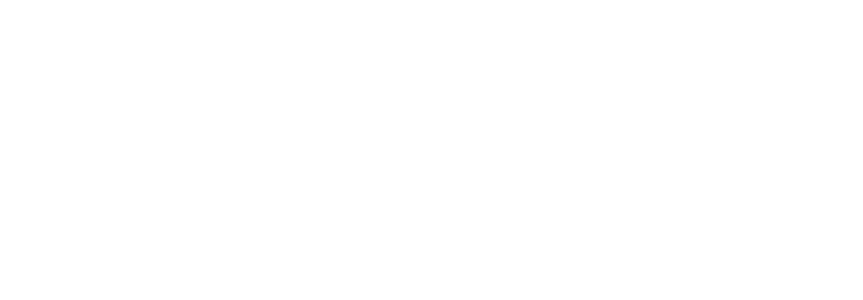
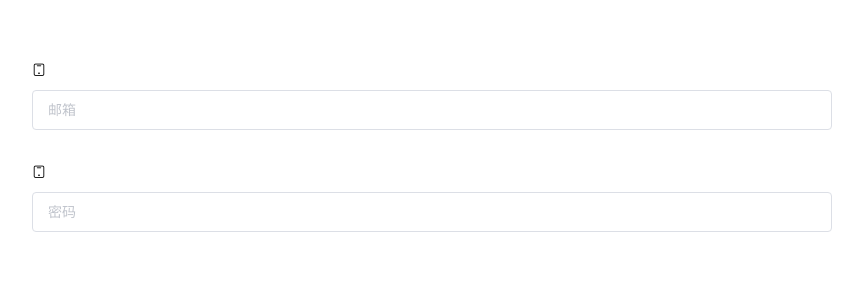
Before and after one commit to sunxiaojie79/wonderful-upload-fe, a Nuxt app: page /login in a window 1280 px wide. Before the commit this address had no page. Shown: the top 300 px of the page, without its empty margins (208-1071 px from the left). Built offline with nearby package versions, Linux system fonts and the light colour scheme.

Commit message:
feat:登录页面

```diff
--- /dev/null
+++ b/layouts/login.vue
@@ -0,0 +1,19 @@
+<template>
+    <div class="">
+      <nuxt></nuxt>
+    </div>
+</template>
+
+<script type="text/ecmascript-6">
+export default {
+    name: "",
+    data() {
+        return {}
+    },
+    components: {},
+    methods: {}
+}
+</script>
+
+<style lang="stylus" scoped>
+</style>
--- a/nuxt.config.js
+++ b/nuxt.config.js
@@ -52,6 +52,8 @@
   ** Nuxt.js modules
   */
   modules: [
+    // '@nuxtjs/axios',
+    '@nuxtjs/proxy'
   ],
   /*
   ** Build configuration
@@ -59,5 +61,14 @@
   */
   build: {
     transpile: [/^element-ui/],
+  },
+  proxy: {
+    "/api/": {
+      target: "http://127.0.0.1:7001",
+      secure: false,
+      pathRewrite: {
+        '^/api': ""
+      }
+    },
   }
 }
--- a/package.json
+++ b/package.json
@@ -10,14 +10,18 @@
     "test": "jest"
   },
   "dependencies": {
+    "@nuxtjs/proxy": "^2.0.1",
     "element-ui": "^2.13.2",
-    "nuxt": "^2.14.0"
+    "nuxt": "^2.14.0",
+    "svg-captcha": "^1.4.0"
   },
   "devDependencies": {
     "@vue/test-utils": "^1.0.3",
     "babel-core": "7.0.0-bridge.0",
     "babel-jest": "^26.1.0",
     "jest": "^26.1.0",
+    "stylus": "^0.54.8",
+    "stylus-loader": "^3.0.2",
     "vue-jest": "^3.0.4"
   }
 }
--- /dev/null
+++ b/pages/login.vue
@@ -0,0 +1,41 @@
+<template>
+    <div class="login-form">
+		<el-form :rules="rules">
+			<el-form-item props="email">
+			<span>
+				<i class="el-icon-mobile"></i>
+			</span>
+			<el-input placeholder="邮箱"></el-input>
+			</el-form-item>
+		</el-form>
+
+		<el-form>
+			<el-form-item props="passwd">
+			<span>
+				<i class="el-icon-mobile"></i>
+			</span>
+			<el-input placeholder="密码"></el-input>
+			</el-form-item>
+		</el-form>
+    </div>
+</template>
+
+<script type="text/ecmascript-6">
+export default {
+    layout: 'login',
+    name: "",
+    data() {
+        return {
+			rules:{}
+		}
+    },
+    components: {},
+    methods: {}
+}
+</script>
+
+<style lang="stylus" scoped>
+.login-form
+	width 800px
+	margin 50px auto
+</style>
```
Also changed, not shown: 2 other files (tests, documents, lock files or other folders).
